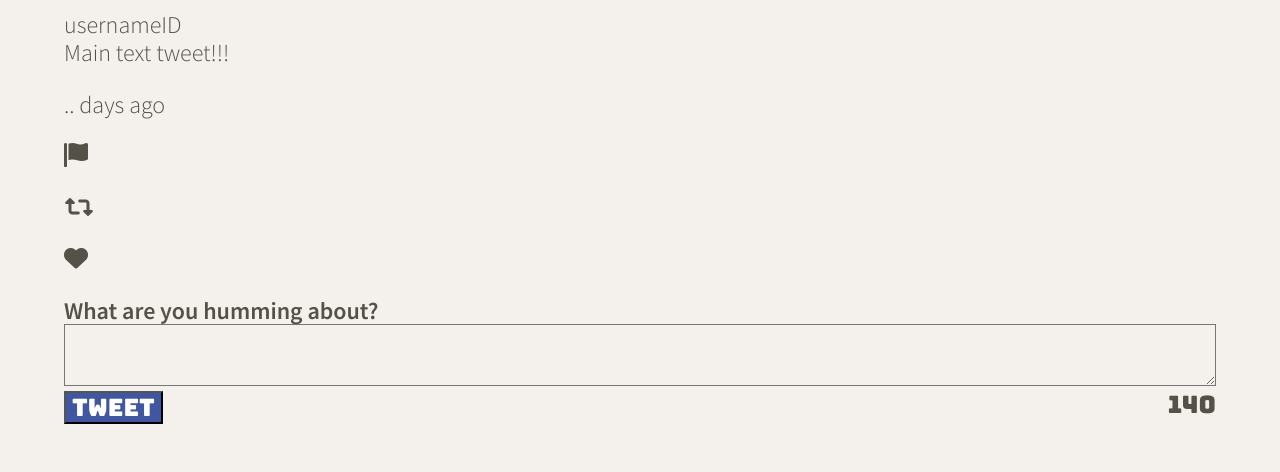
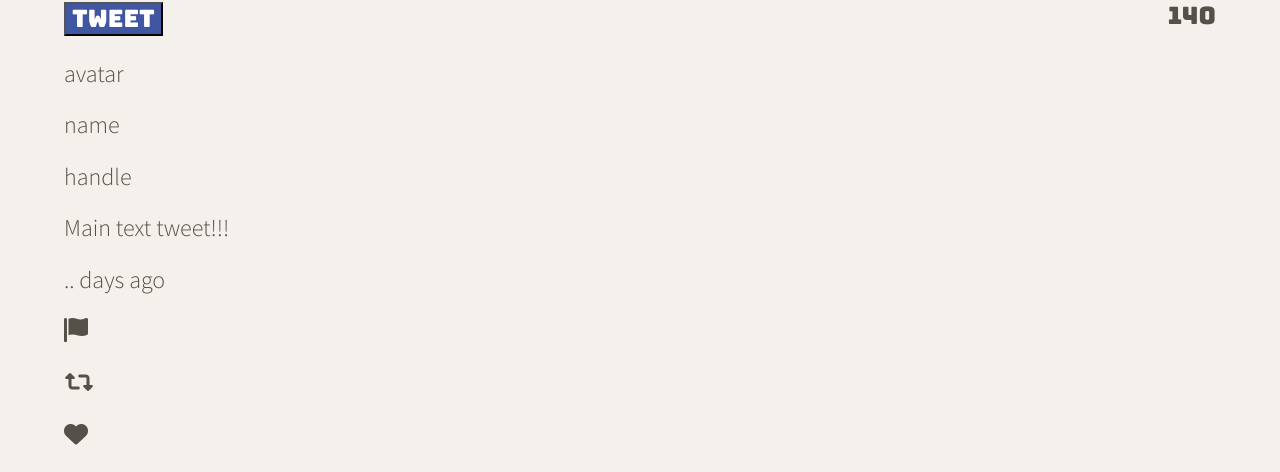
Before and after one commit to Stas74/tweeter, a website: page public/index.html in a window 1280 px wide. Shown: the part 713-1185 px from the top of the page. Before the commit the page ends 1137 px from the top, so only its background shows below. Drawn offline with nearby package versions, Linux system fonts and the light colour scheme.

Commit message:
Change order container-tweets

```diff
--- a/public/index.html
+++ b/public/index.html
@@ -50,23 +50,30 @@
       <section class="new-tweet">
         <h2>Compose Tweet</h2>
         <form method="post" action="/tweets">
+          <label id="tweet-text-label" for="tweet-text">What are you humming about?</label>
+          <textarea name="text" id="tweet-text"></textarea>
+          <footer class="bottom-part">
+            <button type="submit">Tweet</button>
+            <output id="counter" name="counter" class="counter" for="tweet-text">140</output>
+          </footer>
           <section id="container-tweets">
             <article>
               <header>
-                <div class="avatar">
+                <div class="tweet-header">
+                  <div class="avatar">
                   <p>avatar</p>
                   <p>name</p>
-                </div>
+                  </div>
                 <div>
-                  usernameID
+                  <p>handle</p>
                 </div>
               </header>
               Main text tweet!!!
-              <footer>
+              <footer class="tweet-footer">
                 <div class="timeago">
                   <p>.. days ago</p>
                 </div>
-                <div class="footericons">
+                <div class="footer-icons">
                   <p><i class="fa-solid fa-flag"></i></p>
                   <p><i class="fa-solid fa-retweet"></i></p>
                   <p><i class="fa-solid fa-heart"></i></p>
@@ -74,12 +81,6 @@
               </footer>
             </article>
           </section>
-          <label id="tweet-text-label" for="tweet-text">What are you humming about?</label>
-          <textarea name="text" id="tweet-text"></textarea>
-          <footer class="bottom-part">
-            <button type="submit">Tweet</button>
-            <output id="counter" name="counter" class="counter" for="tweet-text">140</output>
-          </footer>
         </form>
       </section>
     </main>
```
